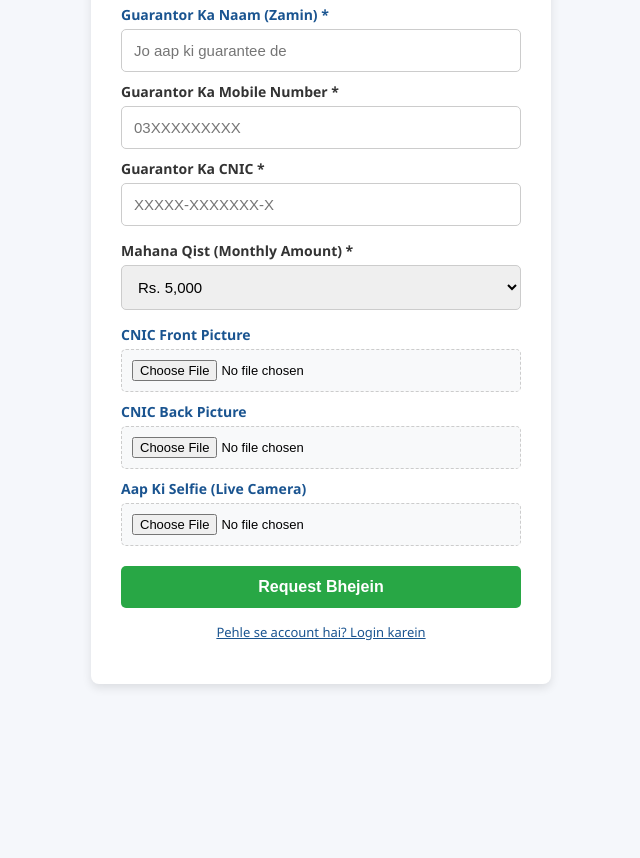
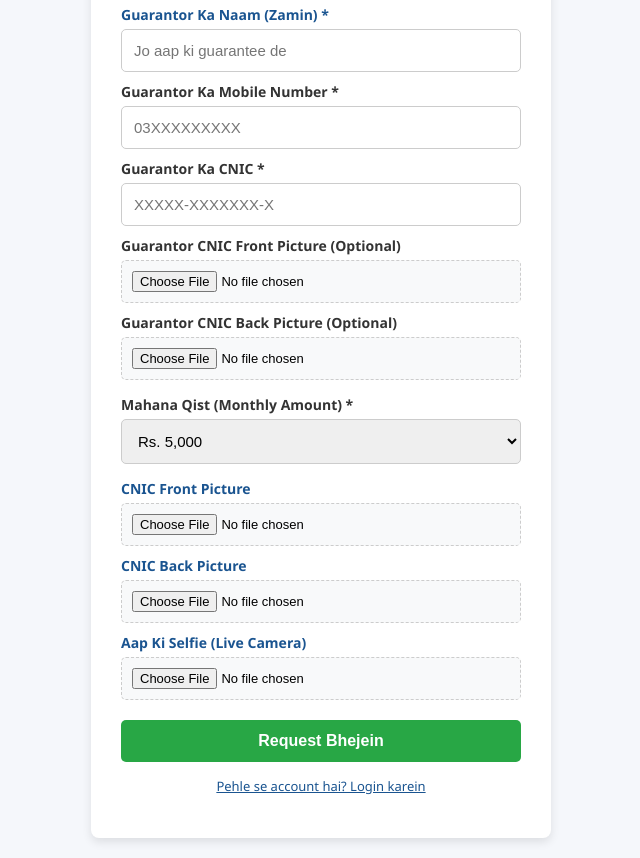
Before and after one commit to RASHIDBAIG/committee-manager, a Flask app: page /register in a window 1280 px wide. Shown: the part 772-1630 px from the top of the page, without its empty margins (319-959 px from the left). Before the commit the page ends 1460 px from the top, so only its background shows below. Run offline with Flask 3, Linux system fonts and the light colour scheme.

Commit message:
Added Guarantor CNIC Pictures

```diff
--- a/app.py
+++ b/app.py
@@ -277,8 +277,8 @@ def register():
         conn = get_db()
         try:
             hashed_pw = generate_password_hash(d['password'])
-            conn.execute("INSERT INTO members (name, phone, password, plain_password, cnic, address, preferred_amount, status, created_at, profession, monthly_income, referred_by, guarantor_name, guarantor_phone, guarantor_cnic) VALUES (?,?,?,?,?,?,?,'pending',?,?,?,?,?,?,?)",
-                (d['name'], d['phone'], hashed_pw, d['password'], d['cnic'], d['address'], d['preferred_amount'], datetime.now().isoformat(), d.get('profession'), d.get('monthly_income'), d.get('referred_by'), d.get('guarantor_name', ''), d.get('guarantor_phone', ''), d.get('guarantor_cnic', '')))
+            conn.execute("INSERT INTO members (name, phone, password, plain_password, cnic, address, preferred_amount, status, created_at, profession, monthly_income, referred_by, guarantor_name, guarantor_phone, guarantor_cnic, guarantor_cnic_front, guarantor_cnic_back) VALUES (?,?,?,?,?,?,?,'pending',?,?,?,?,?,?,?)",
+                (d['name'], d['phone'], hashed_pw, d['password'], d['cnic'], d['address'], d['preferred_amount'], datetime.now().isoformat(), d.get('profession'), d.get('monthly_income'), d.get('referred_by'), d.get('guarantor_name', ''), d.get('guarantor_phone', ''), d.get('guarantor_cnic', ''), guar_front_name, guar_back_name))
             conn.commit()
             flash('Aap ki request bhej di gayi hai! Admin verify karne ke baad aap login kar sakenge.', 'success')
             return redirect(url_for('member_login'))
--- a/templates/register.html
+++ b/templates/register.html
@@ -35,6 +35,10 @@ button:hover{background:#218838}
         <input type="text" name="guarantor_phone" required placeholder="03XXXXXXXXX">
         <label>Guarantor Ka CNIC *</label>
         <input type="text" name="guarantor_cnic" required placeholder="XXXXX-XXXXXXX-X">
+        <label>Guarantor CNIC Front Picture (Optional)</label>
+        <input type="file" name="guarantor_cnic_front" accept="image/*" capture="environment" class="file-input">
+        <label>Guarantor CNIC Back Picture (Optional)</label>
+        <input type="file" name="guarantor_cnic_back" accept="image/*" capture="environment" class="file-input">
 
         <label style="margin-top:15px;">Mahana Qist (Monthly Amount) *</label>
         <select name="preferred_amount" required>
```
Also changed, not shown: templates/members.html (+6 -2 lines).
